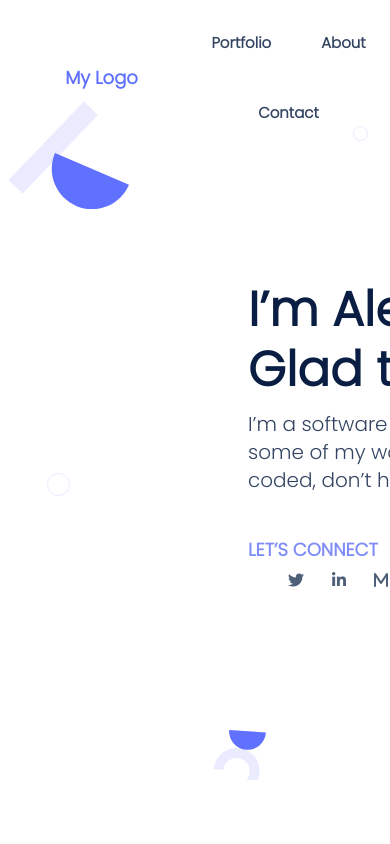
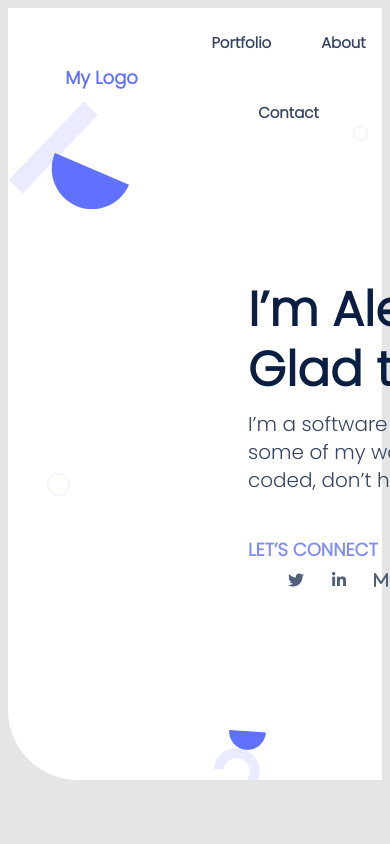
Before and after one commit to kennankole/portfolio-app, a plain HTML site: page app/templates/desktop.html in a window 390 px wide. Shown: the top 844 px of the page. Drawn offline with Linux system fonts and the light colour scheme.

Commit message:
Added media query in landing-page.css

```diff
--- a/app/static/desktop/landing-page.css
+++ b/app/static/desktop/landing-page.css
@@ -1,6 +1,9 @@
 @import url('https://fonts.googleapis.com/css2?family=Dosis&family=Poppins:wght@300&family=Roboto:wght@300&display=swap');
+
+@media (max-width: 1440px) {
   body {
     font-family: 'Poppins', sans-serif;
+    background: #e5e5e5;
   }
 
   header {
@@ -10,6 +13,7 @@ header {
     flex-wrap: wrap;
     align-items: center;
     text-align: center;
+    background: #fff;
   }
 
   .right a {
@@ -46,3 +50,4 @@ header {
   ul {
     list-style-type: none;
   }
+}
--- a/app/static/desktop/main.css
+++ b/app/static/desktop/main.css
@@ -2,6 +2,11 @@
   background-image: url("/app/static/images/desktop-header-bg.svg");
   width: 1280px;
   min-height: 700px;
+}
+
+.main-section {
+  background: #fff;
+  border-bottom-left-radius: 70px;
 }
 
 .main-container {
```
Lines whose indentation alone changed are shown as unchanged.
